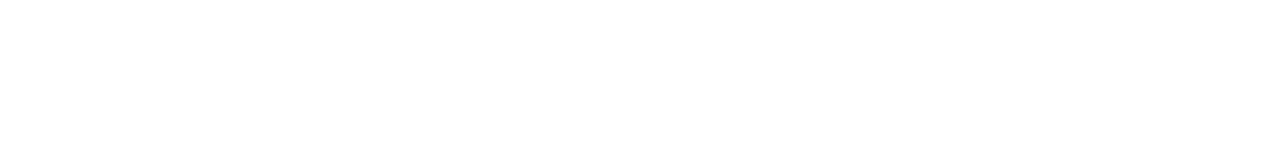
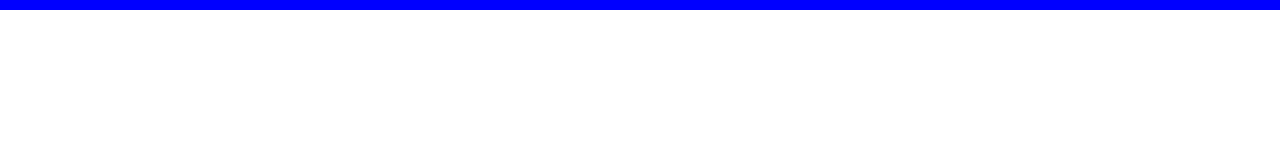
Before and after one commit to RoldaoDev/JavaScript-Studies, a plain HTML site: page exercicio_2/exercicio_2.html in a window 1280 px wide. Drawn offline with Linux system fonts and the light colour scheme.

Commit message:
arrumando erro no código

```diff
--- a/exercicio_2/exercicio_2.css
+++ b/exercicio_2/exercicio_2.css
@@ -6,5 +6,5 @@ body{
 
 #progress{
     position: fixed;
-    background-color: darksalmon;
+    background-color: rgb(167, 162, 160);
 }
--- a/exercicio_2/exercicio_2.html
+++ b/exercicio_2/exercicio_2.html
@@ -2,7 +2,7 @@
 <html>
     <head>
         <title> Barra de Progresso</title>
-        <meta charset="utf-8"
+        <meta charset="utf-8">
         <link rel="stylesheet" href="exercicio_2.css">
     </head>
     <body>
--- a/exercicio_2/exercicio_2.js
+++ b/exercicio_2/exercicio_2.js
@@ -7,7 +7,7 @@ var x = 0;
 var y = 0;
 var altura = 10;
 var largura = 0;
-var fator = 60;
+var fator = 5;
 var resolucao = 1280;
 
 //cor da barra requisitada pela equipe
@@ -21,6 +21,8 @@ function animacao(){
     //                  para evitar carregamento excessivo
 
     if(largura > resolucao){
-        clearInterval(atualiza)
+        clearInterval(atualiza);
     }
 }
+//Atualiza a barra a cada 10 milisegundos
+var atualiza = setInterval(animacao,10)
```
